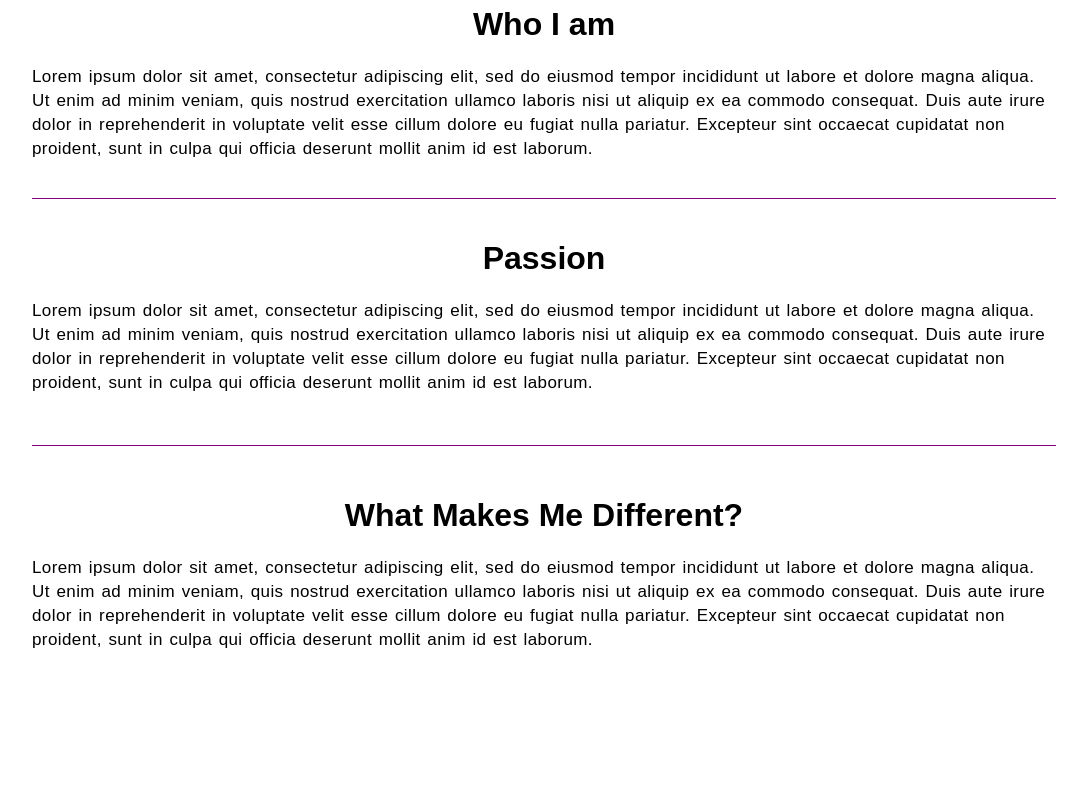
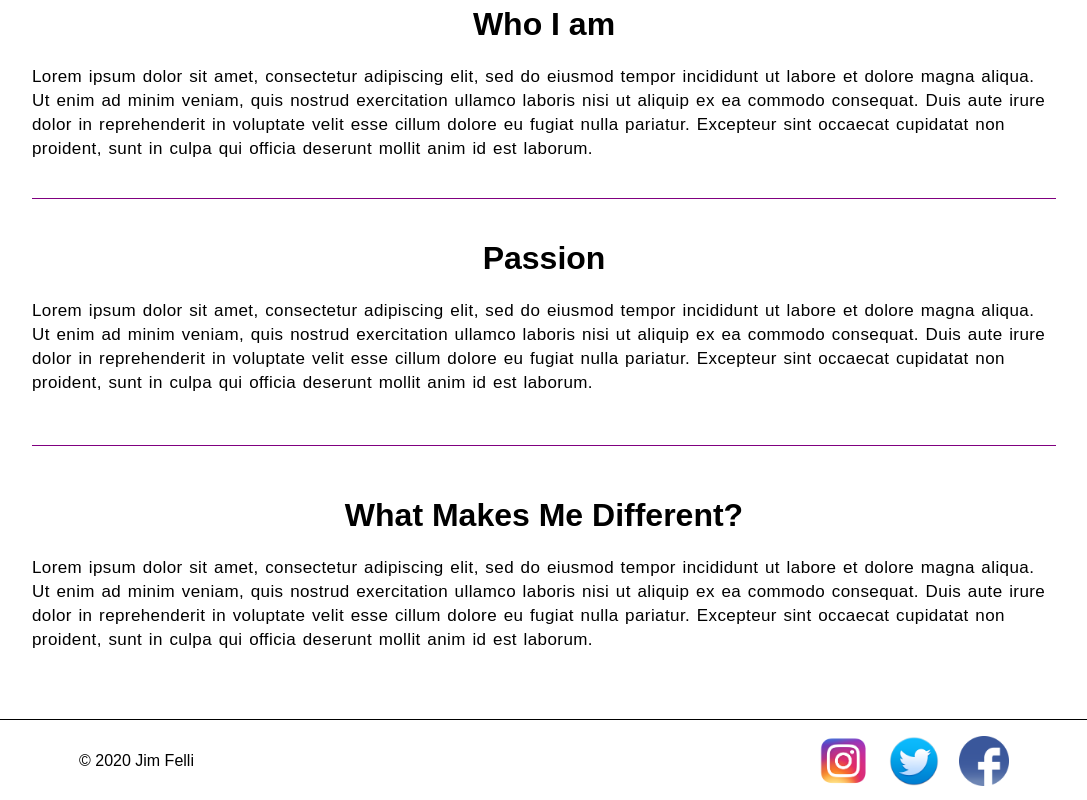
Before and after one commit to jimfellidev/bakery, a plain HTML site: page about.html in a window 1280 px wide. Shown: the part 607-1407 px from the top of the page, without its empty margins (96-1183 px from the left). Before the commit the page ends 1326 px from the top, so only its background shows below. Drawn offline with nearby package versions, Linux system fonts and the light colour scheme.

Commit message:
fidgeting with footer

```diff
--- a/about.html
+++ b/about.html
@@ -70,8 +70,24 @@
                 <h1 class="about__dif-title">What Makes Me Different?</h1 >
                 <p class="about__dif-content">Lorem ipsum dolor sit amet, consectetur adipiscing elit, sed do eiusmod tempor incididunt ut labore et dolore magna aliqua. Ut enim ad minim veniam, quis nostrud exercitation ullamco laboris nisi ut aliquip ex ea commodo consequat. Duis aute irure dolor in reprehenderit in voluptate velit esse cillum dolore eu fugiat nulla pariatur. Excepteur sint occaecat cupidatat non proident, sunt in culpa qui officia deserunt mollit anim id est laborum.</p>
             </div>
+        </div>
 
-        </div>
+        <footer class="footer">
+            <ul class="footer__container">
+
+                    <li class="footer__copyright footer__item"> &copy <a id="copyright"></a> Jim Felli
+                    </li>
+                    <div class="footer__image-wrap">
+                    <li class="footer__app-link footer__item do-nothing"><a href="#"><img class="ig-image" src="images/insta1.png"></a></li>
+                    <li class="footer__app-link footer__item do-nothing"><a href="#"><img class="twitter-image" src="images/twitter.png"></a></li>
+                    <li class="footer__app-link footer__item do-nothing"><a href="#"><img class="fb-image" src="images/fb.png"></a></li>
+                </div>
+
+            </ul>
+        </footer>
+
+
+
 
 
 
@@ -84,4 +100,5 @@
         <script src="https://cdn.jsdelivr.net/npm/vue@2.5.13/dist/vue.js"></script>
         <script src="script.js"></script>
         </body>
+
         </html>
--- a/css/about.scss
+++ b/css/about.scss
@@ -2,7 +2,6 @@
     position: relative;
     display: block;
     width: 100%;
-    height: 20px;
     border-top: solid 2px black;
     &__me {
         padding-top: 30px;
@@ -13,9 +12,9 @@
             width: 80%;
         }
 
-        &-title {
+        // &-title {
 
-        }
+        // }
         &-content {
             text-align: left;
             letter-spacing: .4px;
@@ -38,9 +37,9 @@
             width: 80%;
         }
     }
-    &__pas-title {
+    // &__pas-title {
 
-    }
+    // }
     &__pas-content {
         margin: 0 auto;
         text-align: left;
@@ -63,9 +62,9 @@
             width: 80%;
         }
     }
-    &__dif-title {
+    // &__dif-title {
 
-    }
+    // }
     &__dif-content {
         text-align: left;
         letter-spacing: .4px;
@@ -78,3 +77,60 @@
 
     }
 }
+
+
+.footer {
+    border-top: solid 1px black;
+    display: block;
+    position: relative;
+
+
+    &__container {
+        padding-left: 0;
+        display: flex;
+        width: 100%;
+        justify-content: space-evenly;
+        list-style: none;
+        margin-bottom: 0;
+        padding-bottom: 10px;
+    }
+
+    &__copyright {
+        padding-top: 10px;
+        @media only screen and (min-width: 430px) {
+            padding-top: 16px;
+        }
+    }
+
+    &__image-wrap {
+        display: flex;
+        justify-content: flex-end;
+        width: 50%;
+    }
+
+    &__app-link {
+        width: 40px;
+        padding-left: 12px;
+        @media only screen and (min-width: 430px) {
+            width: 50px;
+            padding-left: 20px;
+
+        }
+    }
+
+    // &__item {
+    //     margin: 0 auto;
+    // }
+}
+
+.ig-image {
+    width: 100%;
+}
+
+.fb-image {
+    width: 100%;
+}
+
+.twitter-image {
+    width: 100%;
+}
--- a/script.js
+++ b/script.js
@@ -309,3 +309,8 @@ $("#myDropdown").click(function() {
     $("#hamburger").removeClass("is-active");
     $("#myDropdown").removeClass("toggle-active");
 });
+
+
+// Copyright
+const currentYear = new Date().getFullYear();
+document.getElementById('copyright').innerText = currentYear;
```
Also changed, not shown: css/about.css, images/fb.png (added), images/insta1.png (added), images/twitter.png (added), 1 other file.
